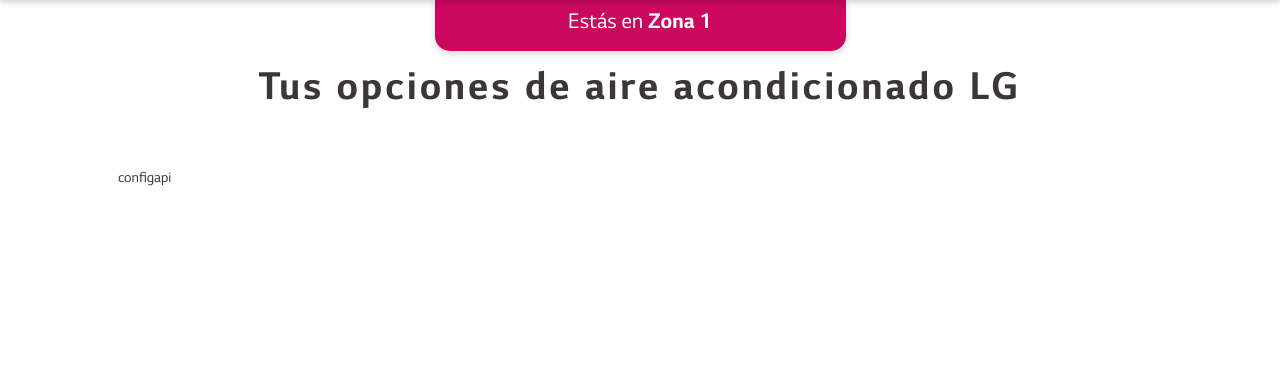
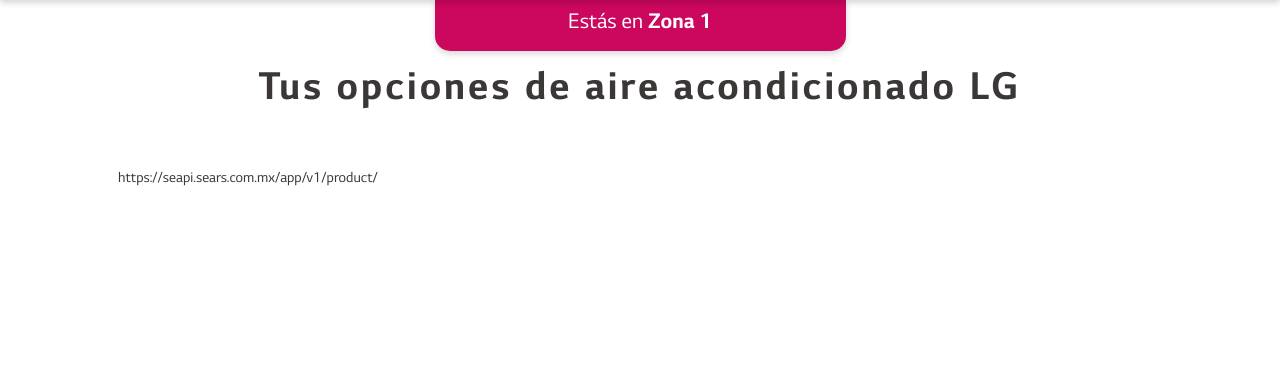
Before and after one commit to ConceptHaus/calculadoralg, a PHP site: page /index-opciones.php in a window 1280 px wide. Shown: the part 61-446 px from the top of the page. Run offline with PHP 8.4, Linux system fonts and the light colour scheme; the visitor is signed in with stand-in values (Sample User, id 1); data comes from the database, SQL or seed files in the repository; data that the repository does not hold is empty; some libraries are stand-ins or nearby versions.

Commit message:
Update app_consultas.php

```diff
--- a/php/app_consultas.php
+++ b/php/app_consultas.php
@@ -54,7 +54,7 @@
 	{
 		$conexion = conectarse();
 		$opciones='';
-        print_r("configapi");
+        print_r("https://seapi.sears.com.mx/app/v1/product/".$idSears['id_sears']."");
 		$sqlX="SELECT p.id_prod, modelo, voltaje, imagen_desc, titulo,imagen,thinq, dualinverter, tuv, plasmaster, g10, g5
 		FROM productos p, productos_tipo_aire pt
 		WHERE pt.id_prod=p.id_prod and id_zona='".$id_zona."' and id_aire='".$id_aire."' and id_hab='".$id_hab."'
@@ -68,7 +68,7 @@
 				$ch = curl_init();
 				print_r("https://seapi.sears.com.mx/app/v1/product/".$idSears['id_sears']."");
 				echo("https://seapi.sears.com.mx/app/v1/product/".$idSears['id_sears']."");
-				curl_setopt($ch, CURLOPT_URL, "https://seapi-beta.dev.sears.com.mx/app/v1/product/".$idSears['id_sears']."");
+				curl_setopt($ch, CURLOPT_URL, "https://seapi.sears.com.mx/app/v1/product/".$idSears['id_sears']."");
 				curl_setopt($ch, CURLOPT_RETURNTRANSFER, true);
 				curl_setopt($ch, CURLOPT_HEADER, 0);
 				$data = curl_exec($ch);
```
